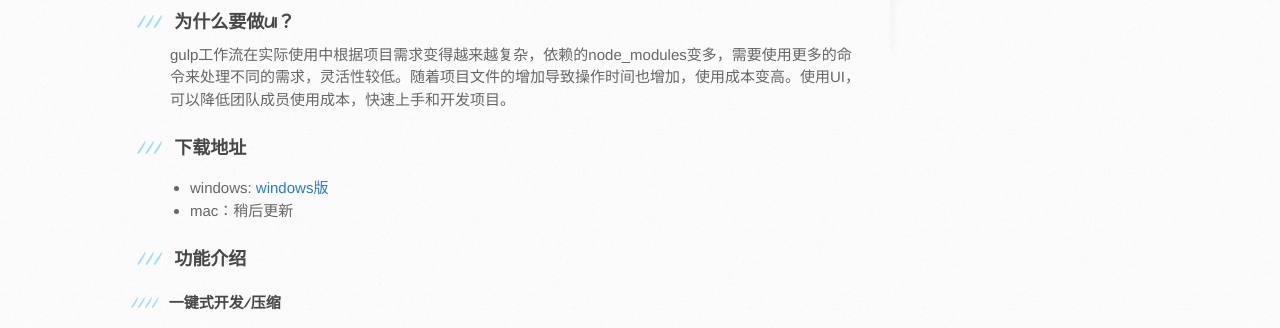
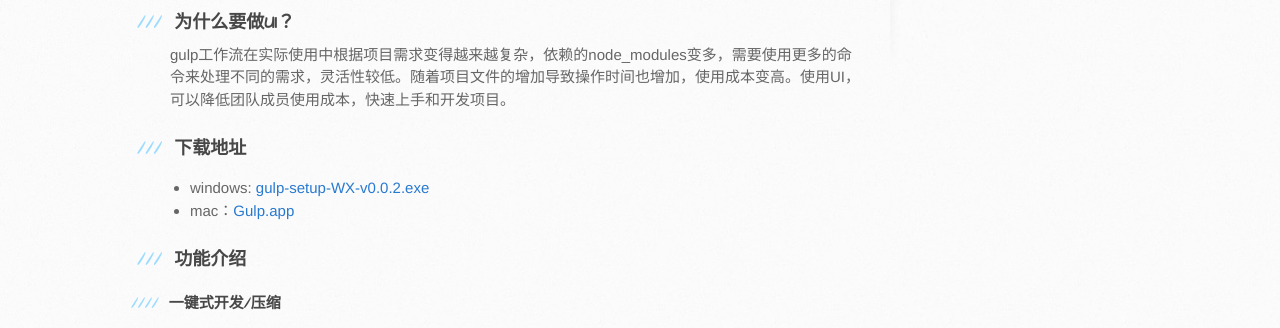
Before and after one commit to whatifhappen/GulpUI-WX, a plain HTML site: page index.html in a window 1280 px wide. Shown: the part 678-1006 px from the top of the page. Drawn offline with Linux system fonts and the light colour scheme.

Commit message:
Create gh-pages branch via GitHub

```diff
--- a/index.html
+++ b/index.html
@@ -44,9 +44,10 @@
 <a id="下载地址" class="anchor" href="#%E4%B8%8B%E8%BD%BD%E5%9C%B0%E5%9D%80" aria-hidden="true"><span aria-hidden="true" class="octicon octicon-link"></span></a>下载地址</h3>
 
 <ul>
-<li>windows: <a href="https://raw.githubusercontent.com/whatifhappen/GulpUI-WX/gh-pages/source/gulp-setup-WX-v0.0.2.exe.7z">windows版</a>
+<li>windows: <a href="https://raw.githubusercontent.com/whatifhappen/GulpUI-WX/gh-pages/source/gulp-setup-WX-v0.0.2.exe.7z">gulp-setup-WX-v0.0.2.exe</a>
 </li>
-<li>mac：稍后更新</li>
+<li>mac：<a href="https://raw.githubusercontent.com/whatifhappen/GulpUI-WX/gh-pages/source/Gulp.dmg">Gulp.app</a>
+</li>
 </ul>
 
 <h3>
```
Also changed, not shown: params.json (+1 -1 lines).
